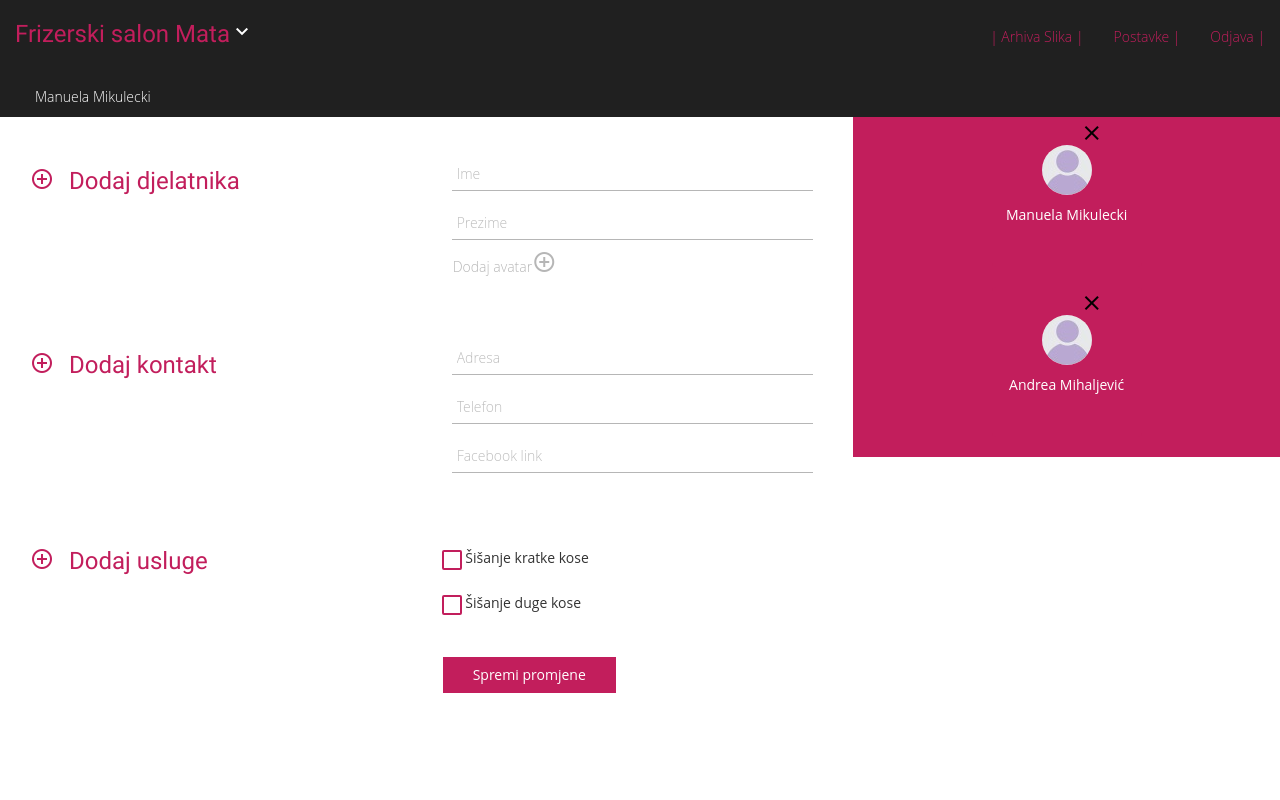
After one commit to amatanovic/InfiniteLoop, a PHP site: page /InfiniteLoop/postavke.php in a window 1280 px wide. The commit adds this page. Run offline with PHP 8.4, Linux system fonts and the light colour scheme.

Commit message:
postavke

```diff
--- a/p3/css/style.css
+++ b/p3/css/style.css
@@ -155,7 +155,32 @@ header {
 	border: 0;
 	text-align: center;
 }
-#map_canvas {
+
+.mdi-navigation-close {
+	margin-left: 50px;
+}
+
+.postavke {
+	border-bottom: 1px solid #B6B6B6!important;
+	padding: 5px;
+	color: #B6B6B6;
+}
+
+.divPostavke {
+	padding: 30px;
+}
+
+.dodajDjelatnika {
+	color: #c21e5c;
+}
+
+.dodajDjelatnika span {
+	padding-right: 15px;
+}
+
+.divPostavkeRed {
+	padding-bottom: 30px;
+}#map_canvas {
     width: 500px;
     height: 500px;
 }
--- /dev/null
+++ b/p3/postavke.php
@@ -0,0 +1,111 @@
+<?php include "head.php"; ?>
+<body class="indexNadzorna">
+	<div class="container-fluid">
+		<header>
+			<div class="navbar navbar-default">
+    			<div class="navbar-collapse collapse navbar-responsive-collapse">
+    				<h3>Frizerski salon Mata<span class="mdi-hardware-keyboard-arrow-down" style="color: #fff"></h3>
+        			<ul class="nav navbar-nav navbar-right">
+            			<li><a href="#">|	Arhiva Slika	|</a></li>
+            			<li><a href="#">	Postavke	|</a></li>
+            			<li><a href="#">	Odjava	|</a></li>
+        			</ul>
+    			</div>
+ 			</div>
+ 			<div class="row">
+ 				<p style="color: #fff; padding-left: 50px; padding-right: 15px; margin-right: 15px;">Manuela Mikulecki</p>
+
+ 			</div>
+		</header>
+		<div class="row">
+			<div class="col-md-8 divPostavke">
+				<div class="row divPostavkeRed">
+					<div class="col-md-6 dodajDjelatnika">
+						<h3><span class="mdi-content-add-circle-outline"></span>Dodaj djelatnika</h3>
+					</div>
+					<div class="col-md-6">
+						<form class="form-horizontal">
+	                        <fieldset>
+	                            <div class="form-group" style="margin: 5px; padding: 5px">
+	                                <input type="text" class="form-control postavke" id="ime" placeholder="Ime">
+	                            </div>
+	                            <div class="form-group" style="margin: 5px; padding: 5px">
+	                                <input type="text" class="form-control postavke" id="prezime" placeholder="Prezime">
+	                            </div>
+	                            <p style="color: #B6B6B6; margin-left: 11px">Dodaj avatar<span class="mdi-content-add-circle-outline"></span></p>
+	                        </fieldset>
+                    	</form>
+					</div>
+				</div>
+				<div class="row divPostavkeRed">
+					<div class="col-md-6 dodajDjelatnika">
+						<h3><span class="mdi-content-add-circle-outline"></span>Dodaj kontakt</h3>
+					</div>
+					<div class="col-md-6">
+						<form class="form-horizontal">
+	                        <fieldset>
+	                            <div class="form-group" style="margin: 5px; padding: 5px">
+	                                <input type="text" class="form-control postavke" id="adresa" placeholder="Adresa">
+	                            </div>
+	                            <div class="form-group" style="margin: 5px; padding: 5px">
+	                                <input type="text" class="form-control postavke" id="telefon" placeholder="Telefon">
+	                            </div>
+	                            <div class="form-group" style="margin: 5px; padding: 5px">
+	                                <input type="text" class="form-control postavke" id="facebookLink" placeholder="Facebook link">
+	                            </div>
+	                        </fieldset>
+                    	</form>
+					</div>
+				</div>
+				<div class="row divPostavkeRed">
+					<div class="col-md-6 dodajDjelatnika">
+						<h3><span class="mdi-content-add-circle-outline"></span>Dodaj usluge</h3>
+					</div>
+					<div class="col-md-6">
+						<form class="form-horizontal">
+	                        <fieldset>
+	                            <div class="checkbox">
+				                    <label>
+				                        <input type="checkbox">
+				                        <span class="checkbox-material">
+				                        	<span class="check"></span>
+				                        </span> Šišanje kratke kose
+				                    </label>
+				                </div>
+				                <div class="checkbox" style="padding-bottom: 30px">
+				                    <label>
+				                        <input type="checkbox">
+				                        <span class="checkbox-material">
+				                        	<span class="check"></span>
+				                        </span> Šišanje duge kose
+				                    </label>
+				                </div>
+				                <a href="#" id="prijava" class="btn btn-default">Spremi promjene</a>
+	                        </fieldset>
+                    	</form>
+					</div>
+				</div>
+			</div>
+			<div class="col-md-4 divInformacije">
+				<div class="thumbnail">
+					<span class="mdi-navigation-close" style="color: black"></span>
+ 					<img class="avatarNadzorna" src="avatar.jpg">
+ 					<div class="checkbox">
+ 						<label>
+                        	<input type="checkbox"><p>Manuela Mikulecki</p>
+                        </label>
+                	</div>
+ 				</div>
+ 				<div class="thumbnail">
+					<span class="mdi-navigation-close" style="color: black"></span>
+ 					<img class="avatarNadzorna" src="avatar.jpg">
+ 					<div class="checkbox">
+ 						<label>
+                        	<input type="checkbox"><p>Andrea Mihaljević</p>
+                        </label>
+                	</div>
+ 				</div>
+			</div>
+		</div>
+	</div>
+</body>
```
